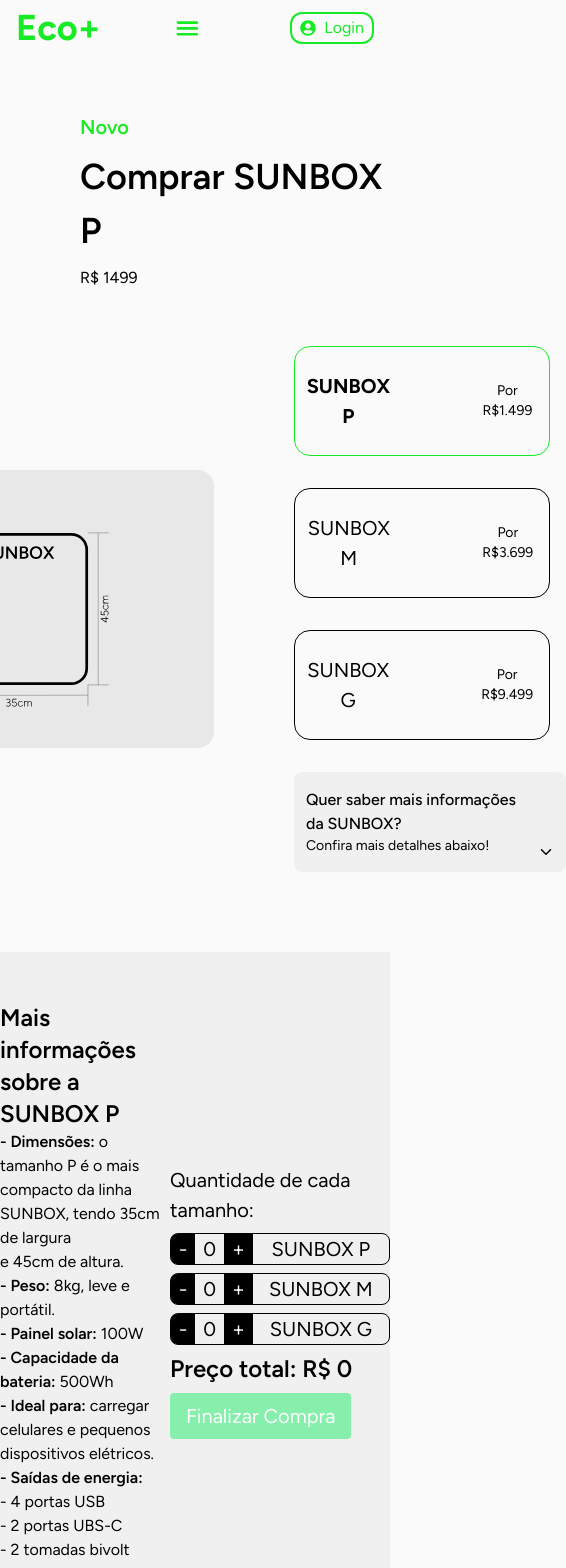
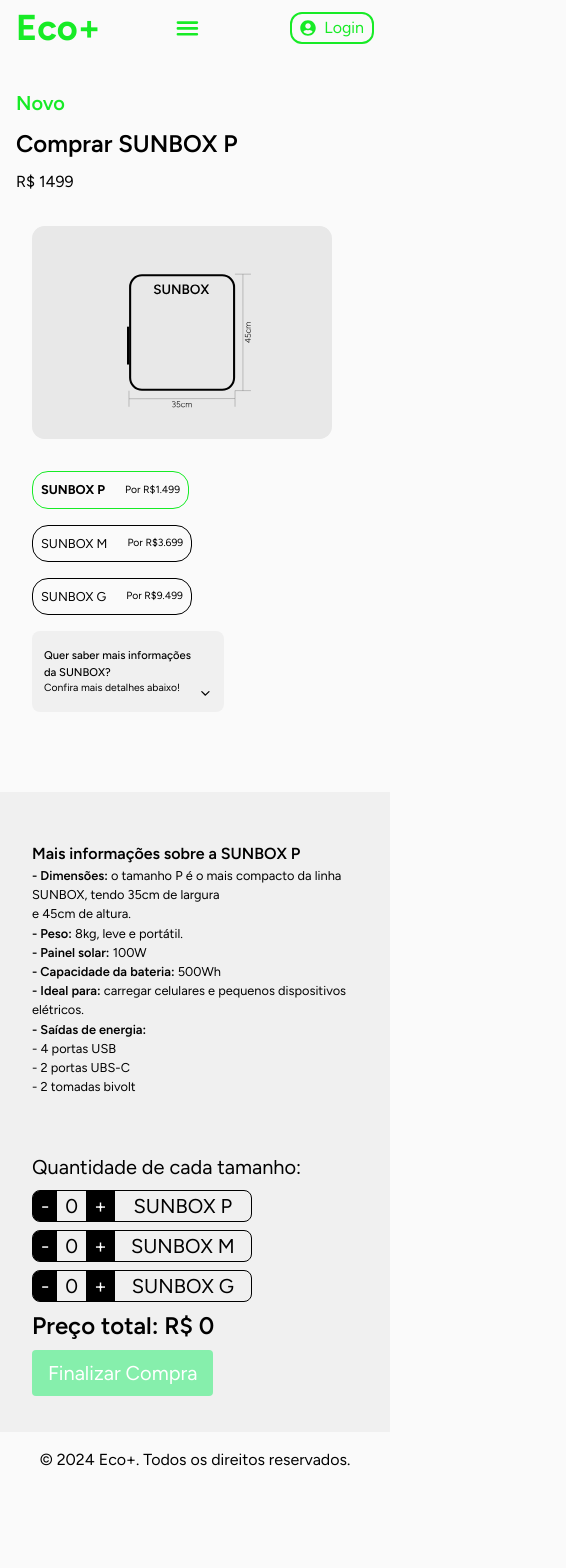
Before and after one commit to tcguus/GS-ECO, a Next.js app in the folder gs/: page /compras in a window 390 px wide. Shown: the top 1568 px of the page, 566 px wide, since content can reach past the window. After the commit the page ends 1488 px from the top, so only its background shows below. Built offline with nearby package versions, Linux system fonts and the light colour scheme.

Commit message:
Deixando a página Compras responsiva.

```diff
--- a/gs/src/app/compras/page.tsx
+++ b/gs/src/app/compras/page.tsx
@@ -92,7 +92,7 @@ export default function Compras() {
       <div className={styles.container}>
         <h2 className={styles.novo}>Novo</h2>
         <h1 className={styles.title}>{boxDetails[selectedBox].title}</h1>
-        <p className="ml-20">R$ {boxDetails[selectedBox].price}</p>
+        <p className={styles.precoTop}>R$ {boxDetails[selectedBox].price}</p>
         <div className={styles.sunbox}>
           <Image
             src={boxDetails[selectedBox].imageSrc}
@@ -110,7 +110,7 @@ export default function Compras() {
               }`}
               onClick={() => setSelectedBox("P")}
             >
-              SUNBOX P <p className="ml-20 font-light text-sm">Por R$1.499</p>
+              SUNBOX P <p className={styles.preco}>Por R$1.499</p>
             </button>
             <button
               className={`${styles.size} ${
@@ -120,7 +120,7 @@ export default function Compras() {
               }`}
               onClick={() => setSelectedBox("M")}
             >
-              SUNBOX M <p className="ml-20 font-light text-sm">Por R$3.699</p>
+              SUNBOX M <p className={styles.preco}>Por R$3.699</p>
             </button>
             <button
               className={`${styles.size} ${
@@ -130,13 +130,13 @@ export default function Compras() {
               }`}
               onClick={() => setSelectedBox("G")}
             >
-              SUNBOX G <p className="ml-20 font-light text-sm">Por R$9.499</p>
+              SUNBOX G <p className={styles.preco}>Por R$9.499</p>
             </button>
             <div className={styles.moreInfo}>
-              <p className="font-medium">
+              <p className={styles.infoText}>
                 Quer saber mais informações <br /> da SUNBOX?
               </p>
-              <p className="text-sm">Confira mais detalhes abaixo!</p>
+              <p className={styles.confira}>Confira mais detalhes abaixo!</p>
               <IoIosArrowDown
                 className={styles.arrowDown}
                 onClick={handleScrollToCompra}
@@ -144,39 +144,36 @@ export default function Compras() {
             </div>
           </div>
         </div>
-        <div
-          id="compra"
-          className={styles.divInfo}
-        >
+        <div id="compra" className={styles.divInfo}>
           <div className={styles.infos}>
             {selectedBox === "P" && (
               <div>
-                <h1 className="font-semibold text-2xl">
+                <h1 className={styles.titleInfo}>
                   Mais informações sobre a SUNBOX P
                 </h1>
-                <p>
+                <p className={styles.desc}>
                   <span className="font-semibold">- Dimensões:</span> o tamanho
                   P é o mais compacto da linha SUNBOX, tendo 35cm de largura{" "}
                   <br /> e 45cm de altura.
                 </p>
-                <p>
+                <p className={styles.desc}>
                   <span className="font-semibold">- Peso:</span> 8kg, leve e
                   portátil.
                 </p>
-                <p>
+                <p className={styles.desc}>
                   <span className="font-semibold">- Painel solar:</span> 100W
                 </p>
-                <p>
+                <p className={styles.desc}>
                   <span className="font-semibold">
                     - Capacidade da bateria:
                   </span>{" "}
                   500Wh
                 </p>
-                <p>
+                <p className={styles.desc}>
                   <span className="font-semibold">- Ideal para:</span> carregar
                   celulares e pequenos dispositivos elétricos.
                 </p>
-                <p>
+                <p className={styles.desc}>
                   <span className="font-semibold">- Saídas de energia:</span>{" "}
                   <br /> - 4 portas USB <br />- 2 portas UBS-C <br />- 2 tomadas
                   bivolt
@@ -185,33 +182,33 @@ export default function Compras() {
             )}
             {selectedBox === "M" && (
               <div>
-                <h1 className="font-semibold text-2xl">
+                <h1 className={styles.titleInfo}>
                   Mais informações sobre a SUNBOX M
                 </h1>
-                <p>
+                <p className={styles.desc}>
                   <span className="font-semibold">- Dimensões:</span> o tamanho
                   M é o intermediario da linha SUNBOX, tendo 60cm de largura{" "}
                   <br /> e 45cm de altura.
                 </p>
-                <p>
+                <p className={styles.desc}>
                   <span className="font-semibold">- Peso:</span> 13kg, portátil
                   mas com maior capacidade.
                 </p>
-                <p>
+                <p className={styles.desc}>
                   <span className="font-semibold">- Painel solar:</span> 250W
                 </p>
-                <p>
+                <p className={styles.desc}>
                   <span className="font-semibold">
                     - Capacidade da bateria:
                   </span>{" "}
                   1300Wh
                 </p>
-                <p>
+                <p className={styles.desc}>
                   <span className="font-semibold">- Ideal para:</span> carregar
                   laptops, pequenos ventiladores e eletrodomésticos <br /> de
                   baixo consumo.
                 </p>
-                <p>
+                <p className={styles.desc}>
                   <span className="font-semibold">- Saídas de energia:</span>{" "}
                   <br /> - 6 portas USB <br />- 4 portas UBS-C <br />- 4 tomadas
                   bivolt
@@ -220,35 +217,35 @@ export default function Compras() {
             )}
             {selectedBox === "G" && (
               <div>
-                <h1 className="font-semibold text-2xl">
+                <h1 className={styles.titleInfo}>
                   Mais informações sobre a SUNBOX G
                 </h1>
-                <p>
+                <p className={styles.desc}>
                   <span className="font-semibold">- Dimensões:</span> o tamanho
                   G é o maior e mais completo da linha SUNBOX, tendo 95cm de
                   largura
                   <br /> e 70cm de altura.
                 </p>
-                <p>
+                <p className={styles.desc}>
                   <span className="font-semibold">- Peso:</span> 22kg, requer
                   instalação fixa ou semi-fixa.
                 </p>
-                <p>
+                <p className={styles.desc}>
                   <span className="font-semibold">- Painel solar:</span> 500W
                 </p>
-                <p>
+                <p className={styles.desc}>
                   <span className="font-semibold">
                     - Capacidade da bateria:
                   </span>
                   3500Wh
                 </p>
-                <p>
+                <p className={styles.desc}>
                   <span className="font-semibold">- Ideal para:</span> fornecer
                   energia para pequenos sistemas elétricos domésticos, como
                   geladeiras <br /> compactas, TVs maiores e computadores de
                   mesa,
                 </p>
-                <p>
+                <p className={styles.desc}>
                   <span className="font-semibold">- Saídas de energia:</span>
                   <br /> - 8 portas USB <br />- 6 portas UBS-C <br />- 8 tomadas
                   bivolt <br />
@@ -311,7 +308,7 @@ export default function Compras() {
             </p>
             <div>
               <button
-                className={`] ${
+                className={`${styles.button} ${
                   isAnyQuantitySelected ? "bg-verde" : "bg-green-300"
                 } text-white py-2 px-4 rounded`}
                 disabled={!isAnyQuantitySelected}
@@ -401,3 +398,4 @@ export default function Compras() {
     </div>
   );
 }
+0
--- a/gs/src/app/styles/Compras.module.css
+++ b/gs/src/app/styles/Compras.module.css
@@ -17,12 +17,19 @@
   margin-left: 5rem;
   margin-bottom: 0.5rem;
 }
+.precoTop {
+  margin-left: 5rem;
+}
 .sunbox {
   width: 100%;
   height: auto;
   display: flex;
   align-items: center;
   justify-content: center;
+}
+.titleInfo {
+  font-weight: 600;
+  font-size: 1.5rem;
 }
 .image {
   margin-top: 3.5rem;
@@ -36,6 +43,11 @@
   gap: 2rem;
   align-items: flex-start;
   left: 0;
+}
+.preco {
+  margin-left: 20px;
+  font-weight: 300;
+  font-size: 0.875rem;
 }
 .size {
   padding-left: 0.5rem;
@@ -66,6 +78,9 @@
   padding-bottom: 1rem;
   border-radius: 0.5rem;
   width: 17rem;
+}
+.confira {
+  font-size: 0.875rem;
 }
 .arrowDown {
   position: absolute;
@@ -159,3 +174,147 @@
   border-radius: 0.5rem;
   box-shadow: 0 10px 15px rgba(0, 0, 0, 0.1);
 }
+@media (max-width: 1300px) {
+  .image {
+    width: 700px;
+  }
+  .novo {
+    margin-left: 3rem;
+  }
+  .title {
+    margin-left: 3rem;
+  }
+  .precoTop {
+    margin-left: 3rem;
+  }
+}
+@media (max-width: 1080px) {
+  .image {
+    width: 500px;
+  }
+  .size {
+    padding-top: 1rem;
+    padding-bottom: 1rem;
+    font-size: 1rem;
+  }
+  .moreInfo {
+    font-size: 1rem;
+  }
+  .confira {
+    font-size: 0.65rem;
+  }
+  .infoText {
+    font-weight: 500;
+    font-size: 0.8rem;
+  }
+  .moreInfo {
+    width: 14.5rem;
+  }
+  .novo {
+    margin-left: 2rem;
+  }
+  .title {
+    margin-left: 2rem;
+  }
+  .precoTop {
+    margin-left: 2rem;
+  }
+  .sizes {
+    gap: 1.5rem;
+    margin-left: 3rem;
+  }
+}
+@media (max-width: 990px) {
+  .divInfo {
+    flex-direction: column;
+    align-items: start;
+    padding-left: 2rem;
+  }
+  .divInfo {
+    height: 40rem;
+  }
+}
+@media (max-width: 800px) {
+  .image {
+    width: 400px;
+  }
+  .size {
+    padding-top: 0.5rem;
+    padding-bottom: 0.5rem;
+    font-size: 0.8rem;
+  }
+  .moreInfo {
+    font-size: 0.8rem;
+  }
+  .infoText {
+    font-weight: 500;
+    font-size: 0.7rem;
+  }
+  .moreInfo {
+    width: 12rem;
+  }
+  .novo {
+    margin-left: 1rem;
+  }
+  .title {
+    margin-left: 1rem;
+  }
+  .precoTop {
+    margin-left: 1rem;
+  }
+  .sizes {
+    gap: 1rem;
+    margin-left: 2rem;
+  }
+  .preco {
+    font-size: 0.65rem;
+  }
+  .title {
+    font-size: 1.75rem;
+  }
+}
+@media (max-width: 682px) {
+  .desc {
+    font-size: 0.8rem;
+  }
+}
+@media (max-width: 650px) {
+  .sunbox {
+    flex-direction: column;
+    align-items: start;
+  }
+  .novo {
+    margin-top: 2rem;
+  }
+  .image {
+    margin-left: 2rem;
+    margin-top: 2rem;
+  }
+  .sizes {
+    margin-top: 2rem;
+  }
+  .title {
+    font-size: 1.5rem;
+  }
+  .infos {
+    margin-bottom: 10px;
+  }
+}
+@media (max-width: 552px) {
+  .infos {
+    margin-right: 1rem;
+  }
+  .titleInfo {
+    font-size: 1rem;
+  }
+}
+@media (max-width: 460px) {
+  .image {
+    width: 300px;
+  }
+}
+@media (max-width: 360px) {
+  .image {
+    width: 270px;
+  }
+}
```
